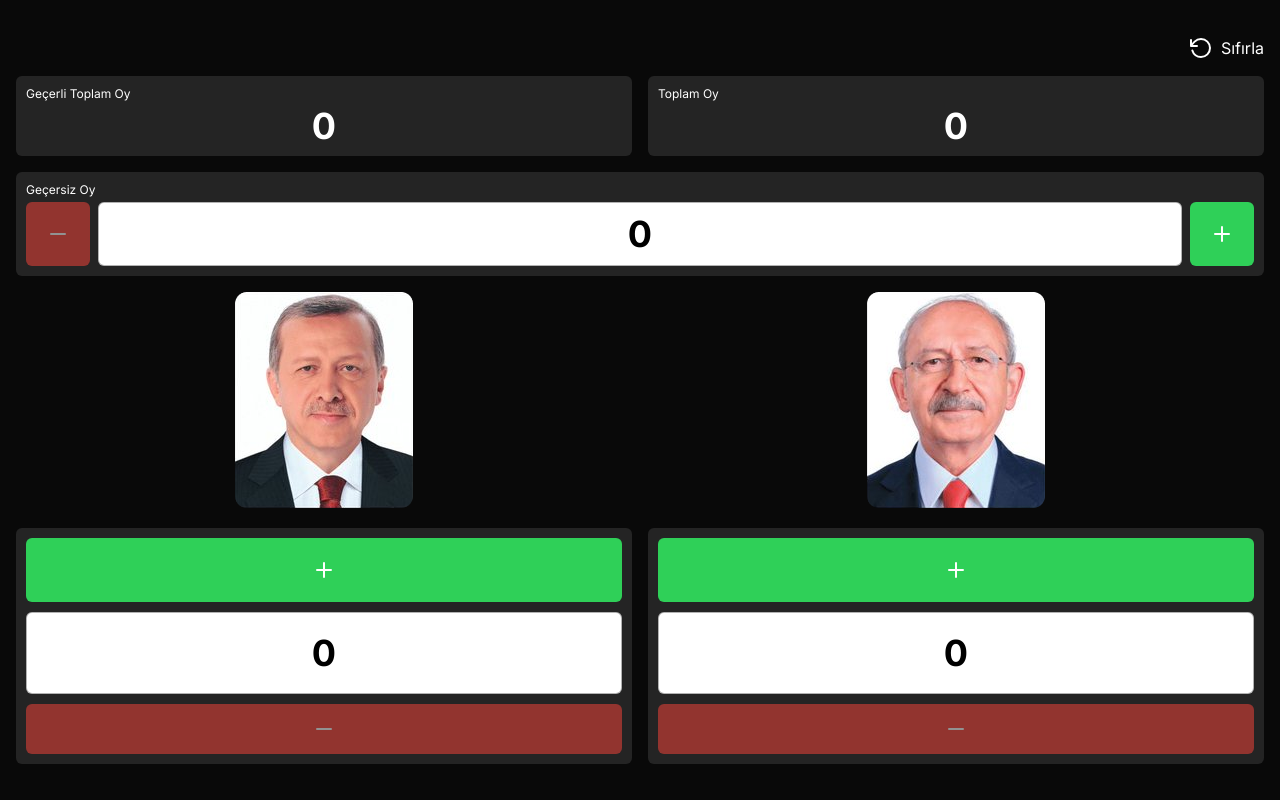
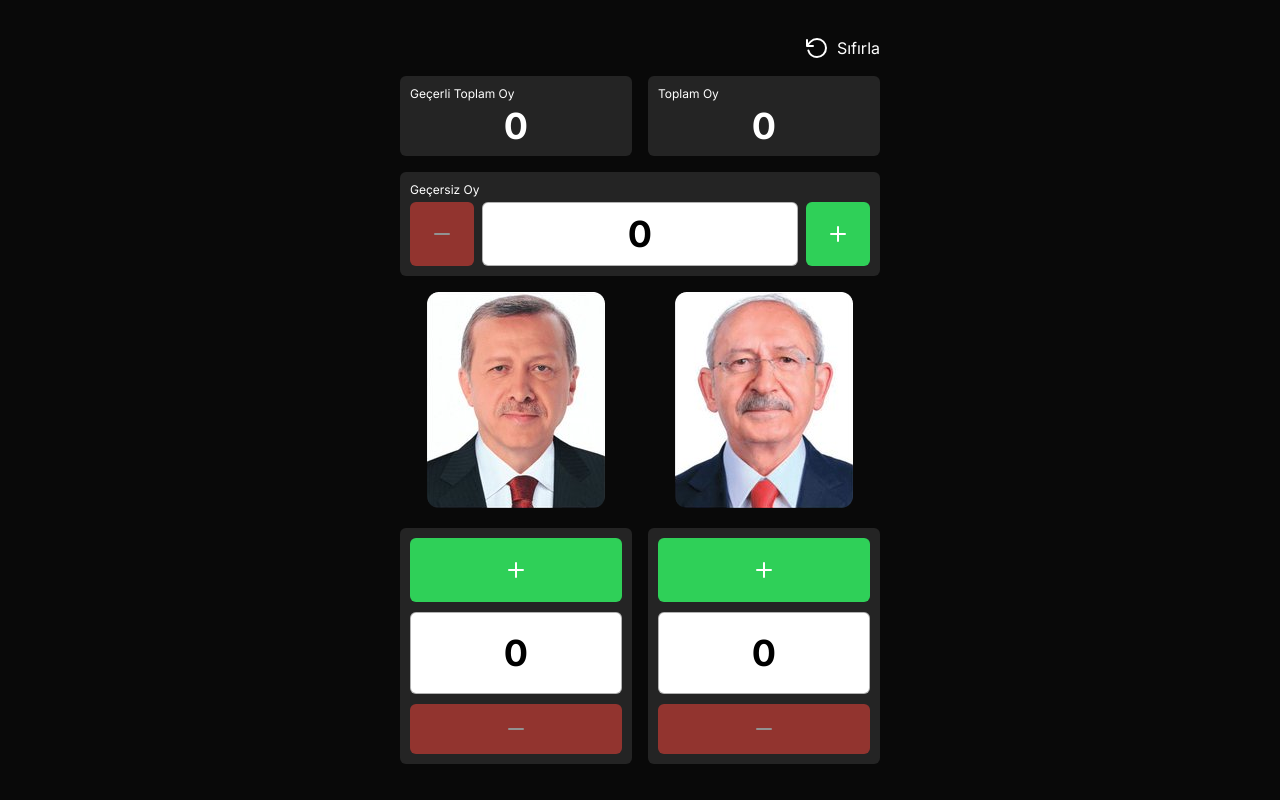
Before and after one commit to buraksakalli/oysayar, a Next.js app: page / in a window 1280 px wide. Built offline with nearby package versions, Linux system fonts and the light colour scheme.

Commit message:
feature: add max-width to the container

```diff
--- a/src/app/page.tsx
+++ b/src/app/page.tsx
@@ -43,7 +43,7 @@ export default function Home() {
   };
 
   return (
-    <main className="p-4 flex flex-col justify-center min-h-screen container mx-auto">
+    <main className="p-4 flex flex-col justify-center min-h-screen container mx-auto max-w-lg">
       <div className="flex justify-end mb-4">
         <button
           className="flex items-center gap-2 active:scale-95 transition-transform"
```
